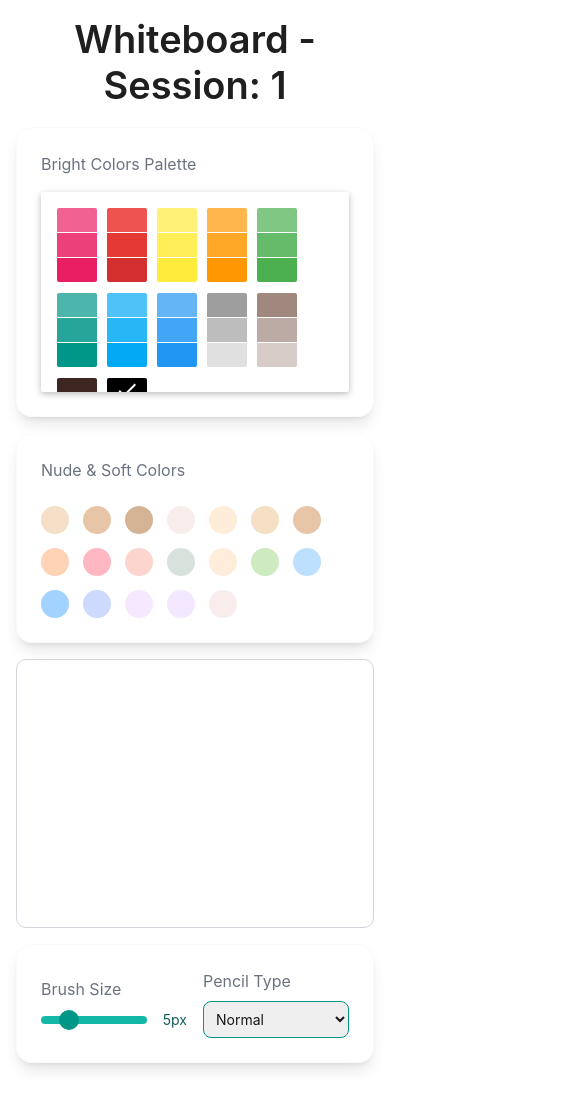
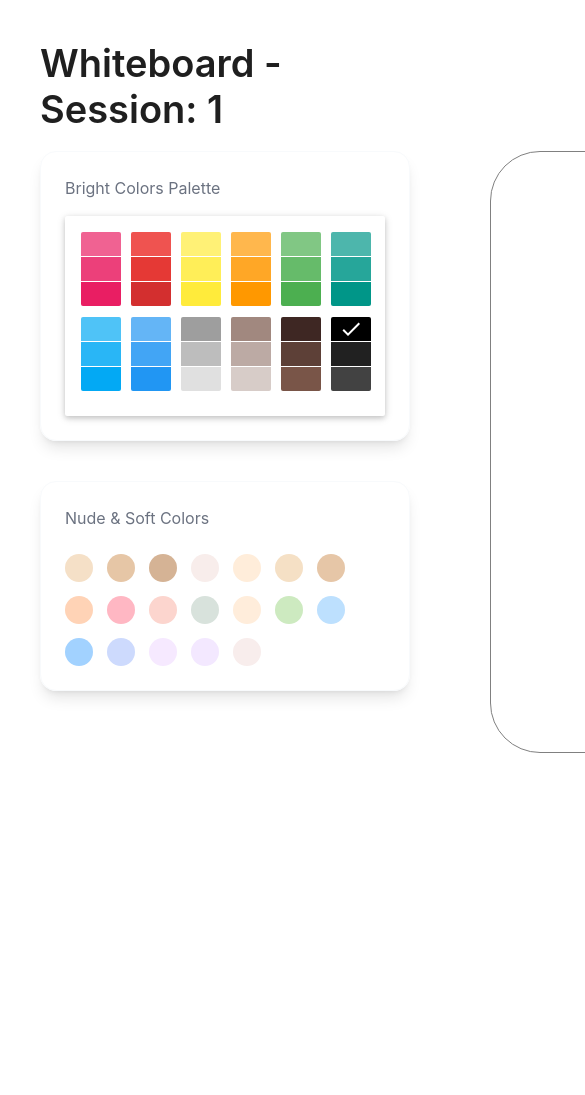
Before and after one commit to shahana308/real-time-whiteboard, a Next.js app: page /whiteboard/1 in a window 390 px wide. Shown: the top 1095 px of the page, 585 px wide, since content can reach past the window. After the commit the page ends 844 px from the top, so only its background shows below. Built offline with nearby package versions, Linux system fonts and the light colour scheme; no server answers.

Commit message:
Revert "ui: responsive for mobile and tablet"

```diff
--- a/src/screens/whiteboard/CircleColorPicker.tsx
+++ b/src/screens/whiteboard/CircleColorPicker.tsx
@@ -34,10 +34,6 @@ const CircleColorPicker = ({
   color: string;
   onColorChange: (color: { hex: React.SetStateAction<string> }) => void;
 }) => {
-  const isIpad = window.matchMedia(
-    "(min-width: 768px) and (max-width: 1024px)"
-  ).matches;
-
   return (
     <div>
       <Typography.Title level={5} className="!text-gray-500 !font-normal !mb-6">
@@ -47,7 +43,7 @@ const CircleColorPicker = ({
         color={color}
         onChangeComplete={onColorChange}
         colors={colors}
-        width={isIpad ? "120px" : "300px"}
+        width="300px"
       />
     </div>
   );
--- a/src/screens/whiteboard/SwatchColorPicker.tsx
+++ b/src/screens/whiteboard/SwatchColorPicker.tsx
@@ -24,10 +24,6 @@ const SwatchColorPicker = ({
     ["#000000", "#212121", "#424242"], // Black to medium gray
   ];
 
-  const isIpad = window.matchMedia(
-    "(min-width: 768px) and (max-width: 1024px)"
-  ).matches;
-
   return (
     <div>
       <Typography.Title level={5} className="!text-gray-500 !font-normal !mb-4">
@@ -38,7 +34,6 @@ const SwatchColorPicker = ({
         styles={{
           default: {
             picker: {
-              width: isIpad ? 120 : "auto",
               boxShadow: "none",
             },
           },
--- a/src/screens/whiteboard/Whiteboard.page.tsx
+++ b/src/screens/whiteboard/Whiteboard.page.tsx
@@ -4,7 +4,7 @@ import socket from "../../socket";
 import { useParams } from "next/navigation"; // Extract params from URL
 import SwatchColorPicker from "./SwatchColorPicker";
 import CircleColorPicker from "./CircleColorPicker";
-import { Typography, Row, Col } from "antd";
+import { Typography } from "antd";
 
 export const Whiteboard = () => {
   const canvasRef = useRef<HTMLCanvasElement | null>(null);
@@ -130,13 +130,11 @@ export const Whiteboard = () => {
   };
 
   return (
-    <div className="m-4">
-      <Typography.Title className="text-center mb-6">
-        Whiteboard - Session: {sessionId}
-      </Typography.Title>
-      <Row gutter={[16, 16]} justify="center">
-        <Col xs={24} sm={12} md={6} lg={6}>
-          <div className="border border-slate-50 shadow-lg p-6 rounded-2xl mb-4">
+    <div className="m-10">
+      <Typography.Title>Whiteboard - Session: {sessionId}</Typography.Title>
+      <div className="flex gap-x-20">
+        <div className="flex flex-col gap-y-10">
+          <div className="border border-slate-50 shadow-lg p-6 rounded-2xl">
             <SwatchColorPicker
               color={color}
               onColorChange={handleColorChange}
@@ -148,27 +146,24 @@ export const Whiteboard = () => {
               onColorChange={handleColorChange}
             />
           </div>
-        </Col>
-        <Col xs={24} sm={24} md={12} lg={12}>
+        </div>
+        <div>
           <canvas
             ref={canvasRef}
             width={800}
             height={600}
-            className="w-full max-w-full h-auto border border-gray-300 rounded-lg"
-            style={{ borderRadius: "10px", zIndex: 1 }}
+            style={{ border: "1px solid gray", borderRadius: "50px" }}
           />
-        </Col>
-        <Col xs={24} sm={12} md={6} lg={6}>
-          <div className="border border-slate-50 shadow-lg p-6 rounded-2xl mb-4">
-            <div className="flex flex-wrap gap-4 items-center">
-              <div className="flex-1">
+        </div>
+        <div>
+          <div className="border border-slate-50 shadow-lg p-6 rounded-2xl">
             <Typography.Title
               level={5}
-                  className="!text-gray-500 !font-normal !mb-2"
+              className="!text-gray-500 !font-normal !mb-4"
             >
               Brush Size
             </Typography.Title>
-                <div className="flex gap-x-4 items-center">
+            <div className="flex gap-x-10">
               <input
                 id="brushSize"
                 type="range"
@@ -176,22 +171,33 @@ export const Whiteboard = () => {
                 max="20"
                 value={brushSize}
                 onChange={handleBrushSizeChange}
-                    className="w-full appearance-none h-2 bg-teal-500 rounded-lg outline-none transition-opacity"
+                style={{
+                  appearance: "none",
+                  width: "100%",
+                  height: "6px",
+                  background: "#4db6ac",
+                  outline: "none",
+                  opacity: 0.7,
+                  borderRadius: "5px",
+                  transition: "opacity 0.2s",
+                }}
               />
-                  <span className="text-teal-800">{brushSize}px</span>
+              <span className="text-teal-800 mt-[-8px]">{brushSize}px</span>
             </div>
           </div>
-              <div className="flex-1">
+
+          <div className="border border-slate-50 shadow-lg p-6 rounded-2xl mt-10">
             <Typography.Title
               level={5}
-                  className="!text-gray-500 !font-normal !mb-2"
+              className="!text-gray-500 !font-normal !mb-4"
             >
               Pencil Type
             </Typography.Title>
             <select
               value={pencilType}
               onChange={(e) => handlePencilTypeChange(e.target.value)}
-                  className="w-full border border-[#009688] focus:outline-none focus:ring-0 p-2 rounded-lg"
+              className="border border-[#009688] focus:outline-none focus:ring-0  p-2 rounded-lg"
+              style={{ width: "100%" }}
             >
               <option value="normal">Normal</option>
               <option value="blurred">Blurred</option>
@@ -200,8 +206,6 @@ export const Whiteboard = () => {
           </div>
         </div>
       </div>
-        </Col>
-      </Row>
     </div>
   );
 };
```
Lines whose indentation alone changed are shown as unchanged.
